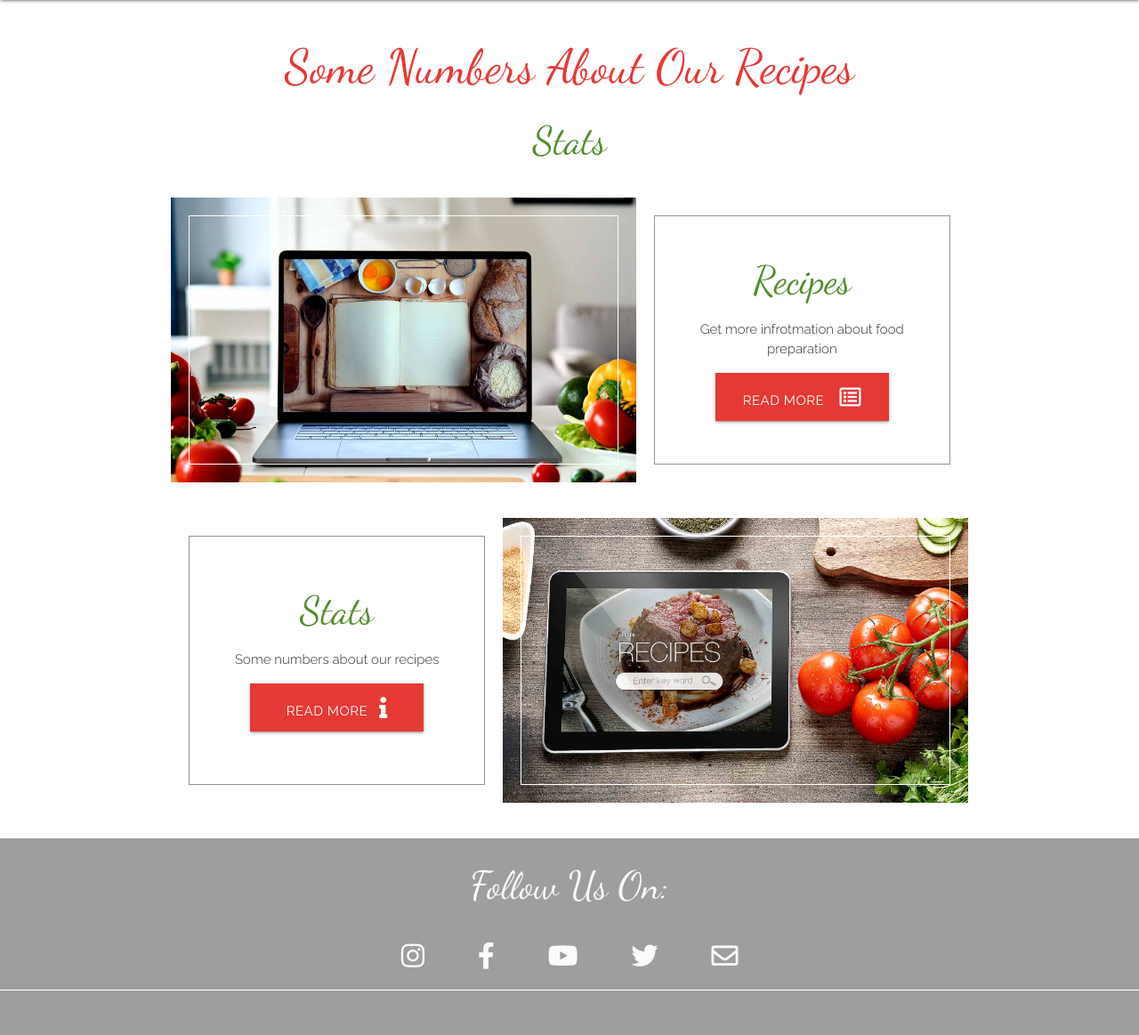
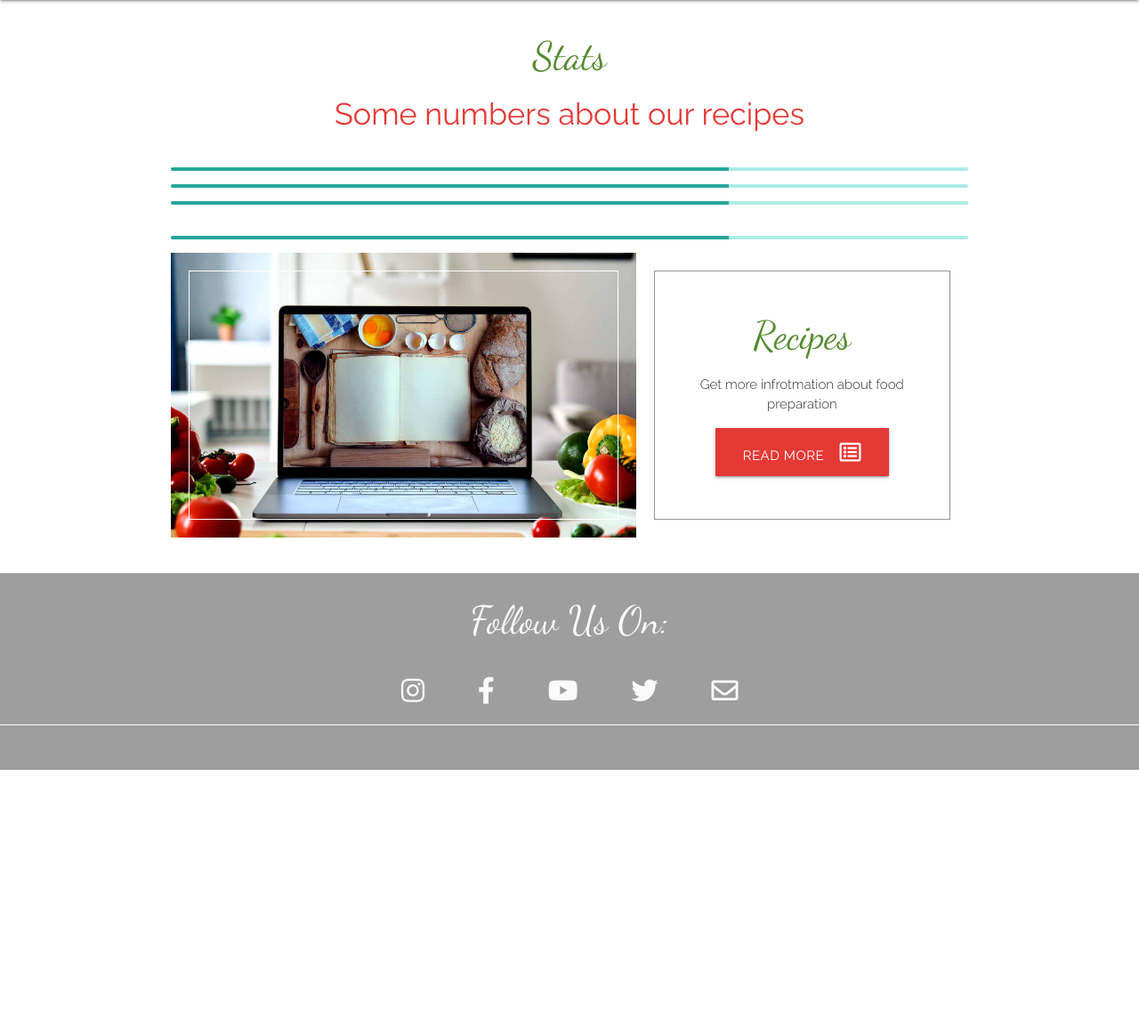
Before and after one commit to andrewskyboss/milestone-project-03, a Flask app: page /get_stats in a window 1280 px wide. Shown: the part 90-1253 px from the top of the page at 89% size. After the commit the page ends 955 px from the top, so only its background shows below. Run offline with Flask 2, Linux system fonts and the light colour scheme; some libraries are stand-ins or nearby versions.

Commit message:
modifications on stats page

```diff
--- a/templates/stats.html
+++ b/templates/stats.html
@@ -1,9 +1,26 @@
 {% extends "base.html" %}
 {% block content %}
-    <h2 class="title red-text text-darken-1 center-align">Some numbers about our recipes</h2>
     <h3 class="subtitle light-green-text text-darken-3 center-align">Stats</h3>
+    <h4 class="title red-text text-darken-1 center-align">Some numbers about our recipes</h4>
+
 
     <div class="container">
+        <div class="row">
+            <div class="progress">
+                <div class="determinate" style="width: 70%"></div>
+            </div>
+            <div class="progress">
+                <div class="determinate" style="width: 70%"></div>
+            </div>
+            <div class="progress">
+                <div class="determinate" style="width: 70%"></div>
+            </div>
+
+        </div>
+        <div class="progress">
+            <div class="determinate" style="width: 70%"></div>
+        </div>
+
         <div class="row image-text-row">
             <div class="col s12 m5 l7 image-area">
                 <img class="recipe-image responsive-img" src="{{url_for('static', filename='images/project-3-img-014b.jpg')}}" alt="">
@@ -15,16 +32,6 @@
                 <a href="{{ url_for('get_recipes') }}" class="button col s10 m12 l10 xl8 offset-m0 offset-l0 offset-xl0 btn-large red darken-1 text-shadow">Read More  &nbsp;&nbsp; <i class="far fa-list-alt"></i></a>
             </div>
         </div>
-        <div class="row image-text-row">
-            <div class="col s12 m7 l5 content-area">
-                <h3 class="subtitle light-green-text text-darken-3 center-align">Stats</h3>
-                <p>Some numbers about our recipes</p>
-                <a href="{{ url_for('get_recipes') }}" class="button col s10 m12 l10 xl8 offset-m0 offset-l0 offset-xl0 btn-large red darken-1 text-shadow">Read More &nbsp;&nbsp;<i class="fas fa-info"></i></a>
-            </div>
-            <div class="col s12 m5 l7 image-area">
-                <img class="recipe-image responsive-img" src="{{url_for('static', filename='images/project-3-img-019.jpg')}}" alt="">
-            </div>
-        </div>
     </div>
 
 {% endblock %}
```
